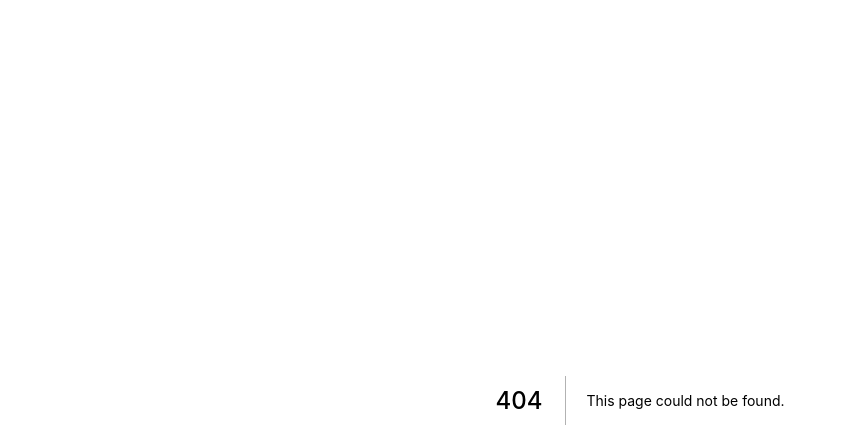
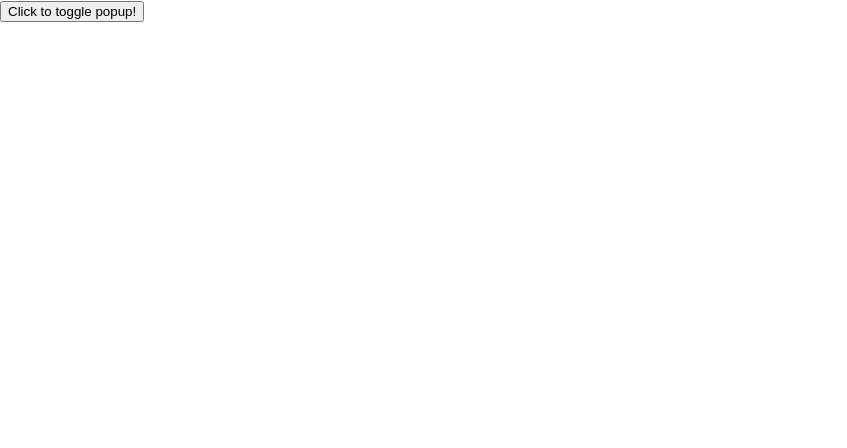
Before and after one commit to UoaWDCC/Investment-island, a Next.js app: page /login in a window 1280 px wide. Before the commit this address had no page. Shown: the top 448 px of the page, without its empty margins (0-847 px from the left). Built offline with nearby package versions, Linux system fonts and the light colour scheme.

Commit message:
Login skeleton

```diff
--- a/components/popupComponent.tsx
+++ b/components/popupComponent.tsx
@@ -1,11 +1,11 @@
 import type { NextPage } from 'next'
 import { ReactElement, useState } from 'react';
-import styles from "./backgroundComponent.module.css";
+import styles from "./popupComponent.module.css";
 
 // Type definition for the props that are being passed in
 interface PopupProps {
     header: string,
-    description: string,
+    description?: string,
     content?: ReactElement
 }
 
--- /dev/null
+++ b/pages/login/index.tsx
@@ -0,0 +1,16 @@
+import type { NextPage } from 'next';
+import LoginPopup from "../../components/popupComponent";
+
+const LoginPage: NextPage = () => {
+    const content = (
+        <div>
+
+        </div>
+    );
+
+    return (
+        <LoginPopup header="Sign in" content={content}/>
+    );
+}
+
+export default LoginPage;
```
Also changed, not shown: components/popupComponent.module.css (renamed from components/backgroundComponent.module.css).
